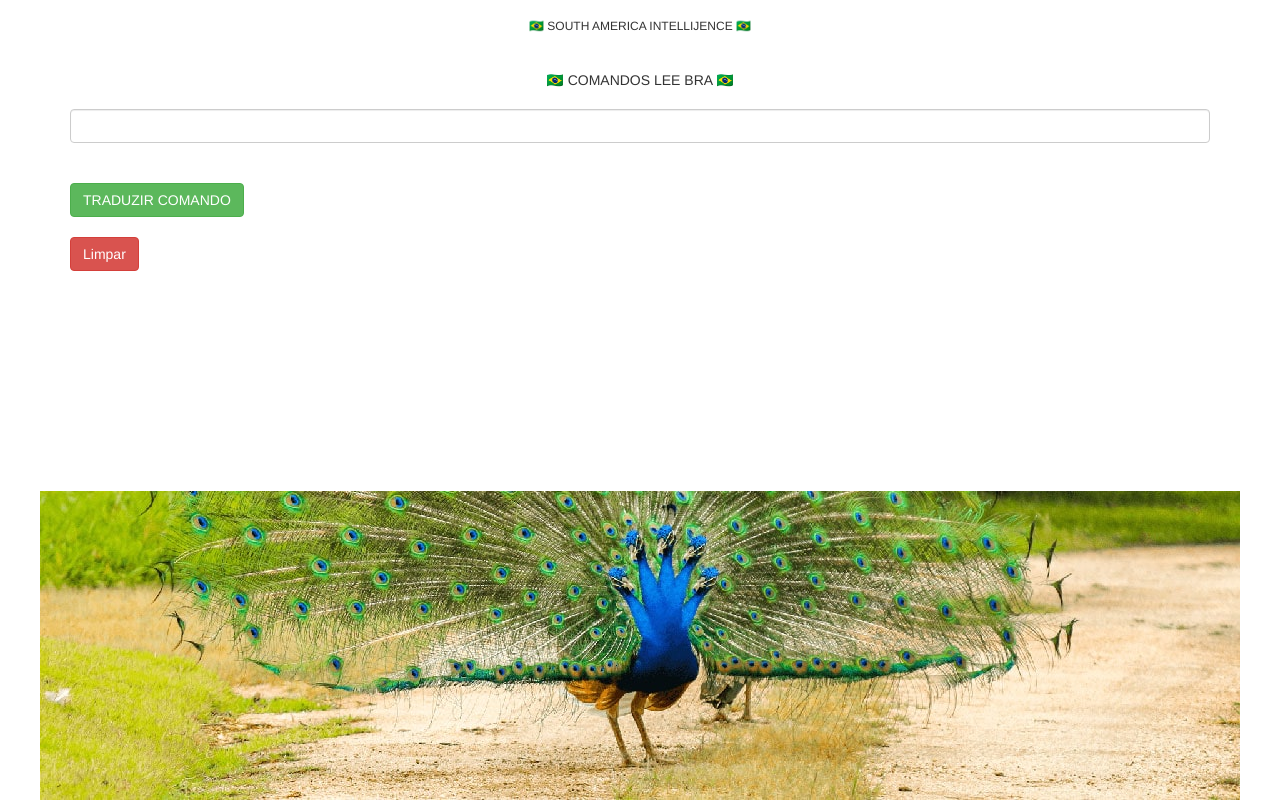
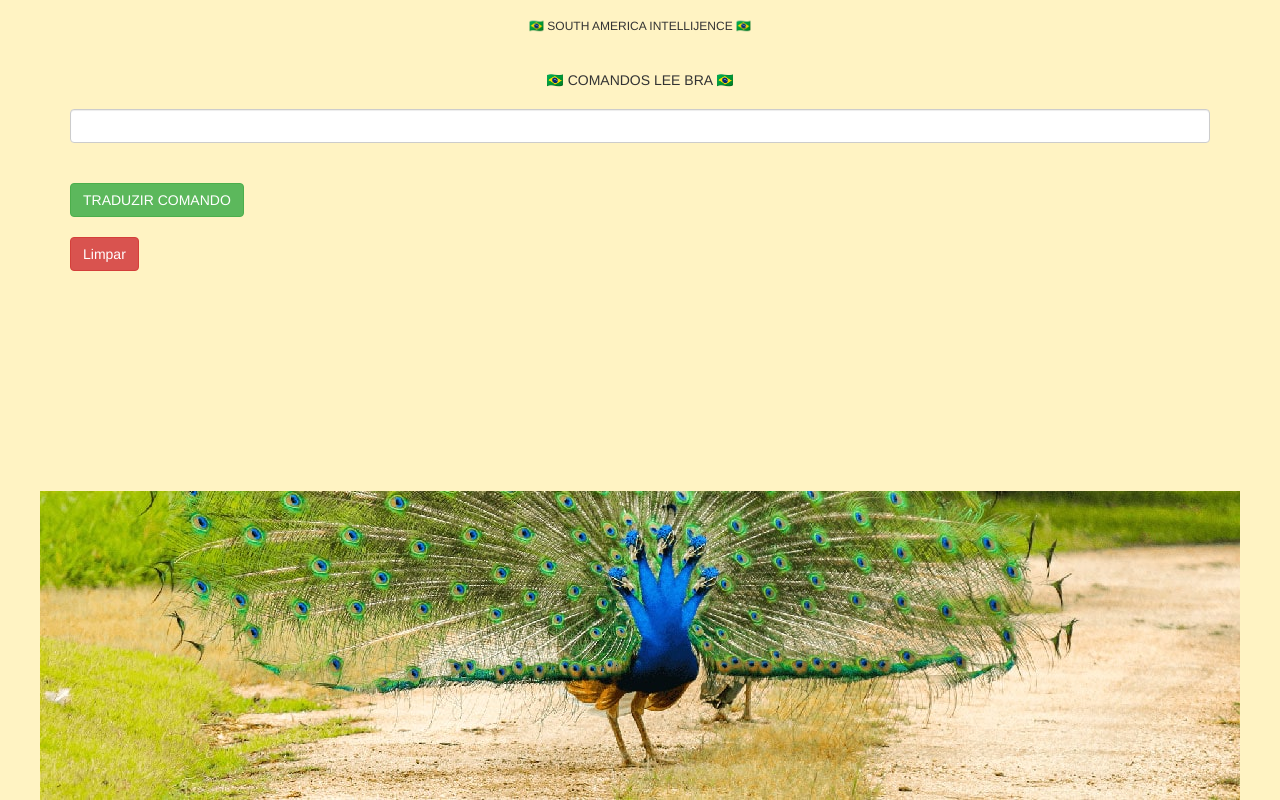
Before and after one commit to coreilabs/comandosLeeBra, a plain HTML site: page index.html in a window 1280 px wide. Drawn offline with nearby package versions, Linux system fonts and the light colour scheme.

Commit message:
vaporwave

```diff
--- a/index.html
+++ b/index.html
@@ -179,7 +179,7 @@ $(document).delegate('#reseta', 'click', function(e){
 		body{
 	    	background: url(pavo.jpg) no-repeat bottom center fixed;
 
-    background-color: #FFF3C3;
+    background-color: #FFF3C3!important;
 
 		}
 
```
